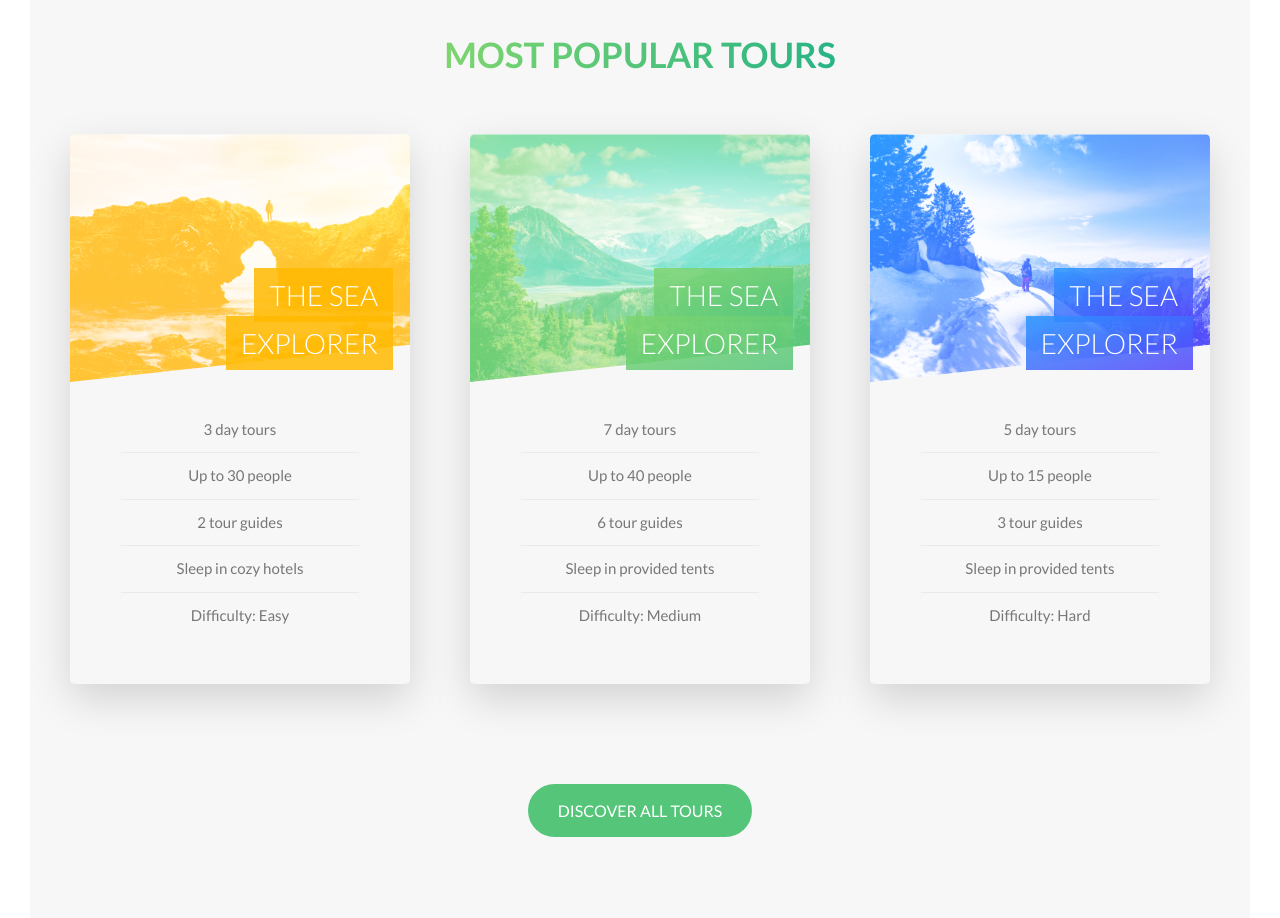
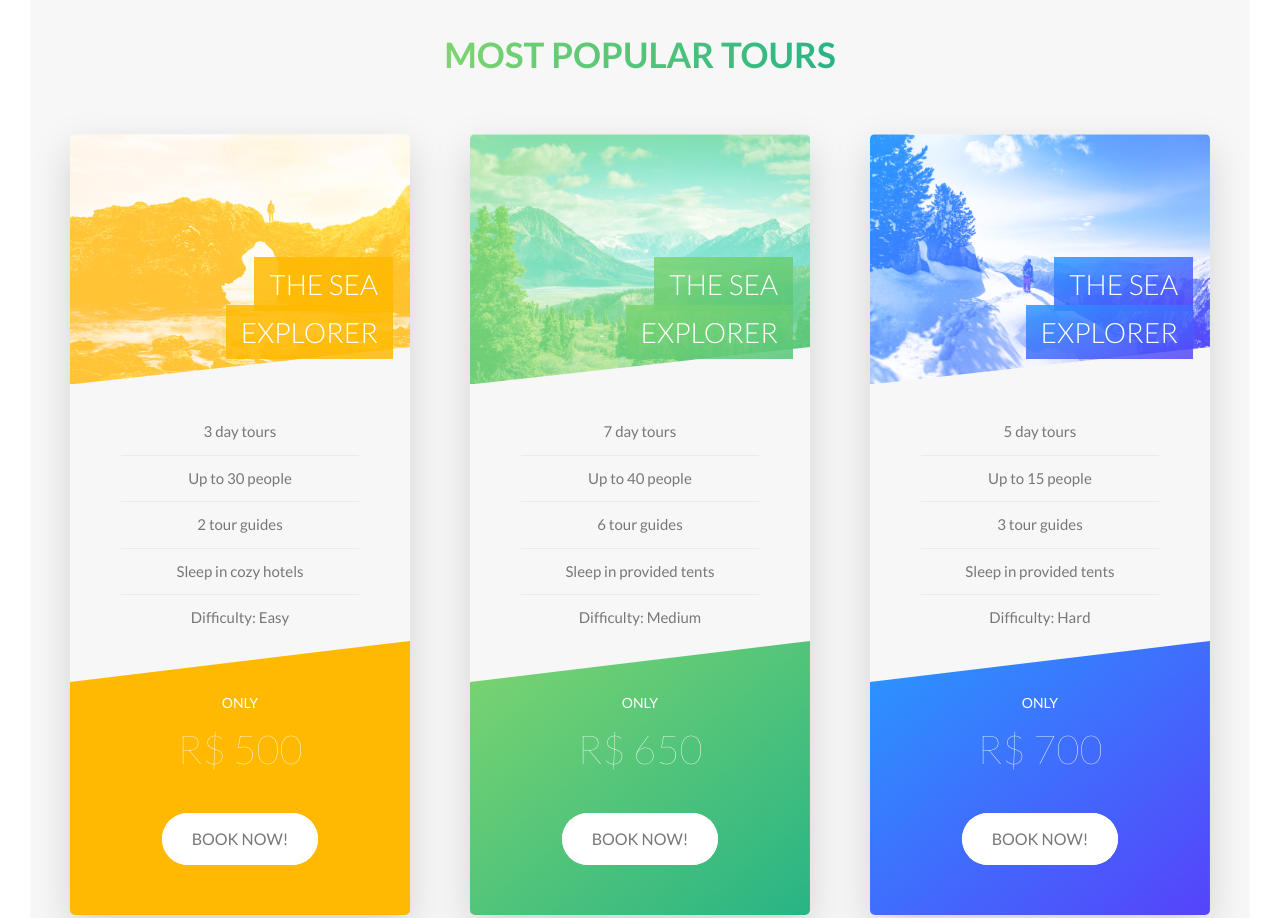
Before and after one commit to du-almeidalima/sass-course, a website: page section-2-6-natours-project/index.html in a window 1280 px wide. Shown: the part 2480-3398 px from the top of the page. Drawn offline with Linux system fonts and the light colour scheme.

Commit message:
Section 6: Final touches

```diff
--- a/section-2-6-natours-project/sass/base/_base.scss
+++ b/section-2-6-natours-project/sass/base/_base.scss
@@ -1,4 +1,5 @@
 @use "../abstract/mixins";
+@use "../abstract/variables";
 
 /* Styles Reset */
 *,
@@ -30,3 +31,8 @@ body {
     padding: 0;
   }
 }
+
+::selection {
+  background-color: variables.$green-medium;
+  color: variables.$white;
+}
--- a/section-2-6-natours-project/sass/components/_card.scss
+++ b/section-2-6-natours-project/sass/components/_card.scss
@@ -154,7 +154,8 @@
   }
 
   // MOBILE VERSION
-  @include mixins.respond(tab-port) {
+  // One important thing is, we should not use hover content or animation if a user cannot hover (e.g. touch device)
+  @media only screen and (max-width: 900px), only screen and (hover: none) {
     & {
       height: auto;
       border-radius: $border-radius;
--- a/section-2-6-natours-project/sass/layout/_header.scss
+++ b/section-2-6-natours-project/sass/layout/_header.scss
@@ -26,7 +26,7 @@
   }
 
   // CSS Responsive Images Density Switching
-  @media (min-resolution: 192dpi) and (min-width: 37.5em),
+  @media only screen and (min-resolution: 192dpi) and (min-width: 37.5em),
     // Safari doesn't support min-resolution
   (-webkit-device-pixel-ratio: 2) and (min-width: 37.5em),
   (min-width: 125em) {
```
Also changed, not shown: section-2-6-natours-project/sass/abstract/_mixins.scss (+4 -4 lines), section-2-6-natours-project/css/main.comp.css, section-2-6-natours-project/css/main.css, section-2-6-natours-project/css/style.concat.css, section-2-6-natours-project/css/style.css, section-2-6-natours-project/css/style.prefix.css, 3 other files.
